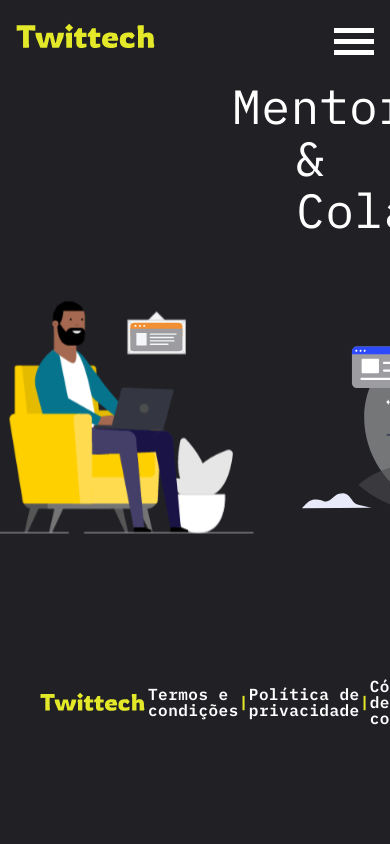
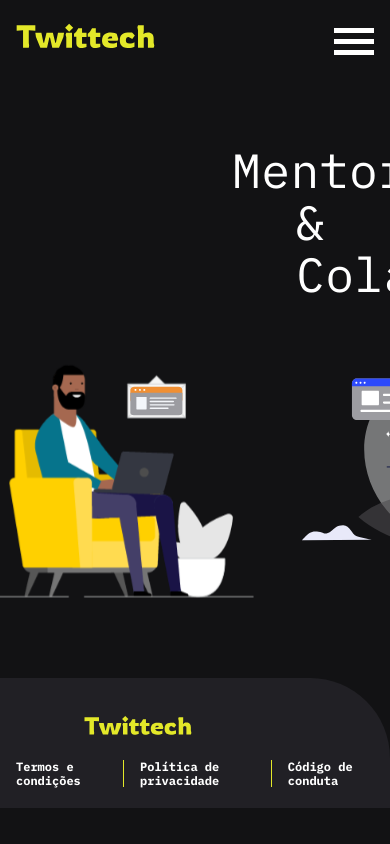
Before and after one commit to alinecbsr/twittech-front, a React (Create React App) app: page / in a window 390 px wide. Shown: the top 844 px of the page. Built offline with nearby package versions, Linux system fonts and the light colour scheme.

Commit message:
Responsive footer implemented

```diff
--- a/src/App.js
+++ b/src/App.js
@@ -2,7 +2,6 @@ import React from 'react';
 import Routes from './routes';
 import { Normalize } from 'styled-normalize';
 import GlobalStyles from './assets/styles/GlobalStayles';
-
 function App() {
   return (
     <>
--- a/src/assets/styles/GlobalStayles.js
+++ b/src/assets/styles/GlobalStayles.js
@@ -7,7 +7,8 @@ const GlobalStyles = createGlobalStyle`
   html, body, #root {
     width: 100%;
     margin: 0;
-    background: ${colors?.primaryDark};
+    padding: 0;
+    background: ${colors?.neutralDark};
     color: ${colors?.neutral};
     display: flex;
     flex-direction: column;
--- a/src/assets/styles/components/footer.js
+++ b/src/assets/styles/components/footer.js
@@ -1,43 +1,86 @@
 import styled from "styled-components/macro";
 import { colors } from "../colors";
-import { Content, Nav, LinkToGo, Btn } from "../typography";
 
-export const ContentFooter = styled(Content)`
-  background-color: ${colors?.primaryDark};
-  height: 7rem;
-  border-radius: 0 5rem 0 0;
-  margin-top: 7rem;
+export const Tag = styled.footer`
+  display: flex;
+  justify-content: space-between;
+  align-items: center;
+  width: 100%;
+  height: 26px;
+  padding: 32px;
+  margin-top: 32px;
+  background: ${colors.primaryDark};
+  border-top-right-radius: 80px;
+
+  @media (max-width: 600px) {
+    flex-direction: column;
+    height: 130px;
+    margin-top: 80px;
+    padding: 32px 0;
+  }
 `;
 
 export const Logo = styled.img`
-  width: 100%;
-  max-width: 6.75rem;
   height: auto;
+  max-width: 50%;
 `;
 
-export const List = styled(Nav)`
-  width: 100%;
-  max-width: 44rem;
+export const Details = styled.div`
+  display: flex;
+  align-items: center;
+  justify-content: space-around;
+
+  @media (max-width: 600px) {
+    flex-direction: column;
+    min-height: 60px;
+  }
 `;
 
-export const Item = styled(LinkToGo)`
-  padding: 0;
-  width: auto;
+export const Copyright = styled.p`
+  color: ${colors.neutralLight};
+
+  @media (max-width: 1024px) {
+    font-size: 12px;
+  }
 `;
 
-export const Pipe = styled(LinkToGo)`
-  width: auto;
+export const MenuList = styled.ul`
+  position: relative;
+  display: flex;
+  justify-content: center;
+  margin: 0;
   padding: 0;
-  font-weight: 700;
-  color: ${colors?.primary};
+  list-style-type: none;
+  font-size: 16px;
+
+  @media (max-width: 600px) {
+    font-size: 12px;
+  }
 `;
 
-export const BtnScroll = styled(Btn)`
-  align-items: center;
-  border-radius: 0.25rem;
-  background-color: ${colors?.primaryDarker};
-  width: 3.75rem;
-  height: 2.5rem;
-  margin: 0;
-  padding: 0;
+export const MenuItem = styled.li`
+  border-right: 1px solid ${colors.primary};
+  padding: 0 1rem;
+
+  :last-of-type {
+    border-right: none;
+    display: flex;
+  }
+
+  :last-of-type a {
+    padding-right: 8px;
+  }
 `;
+
+export const MenuItemLink = styled.a`
+  padding-right: 8px;
+  color: ${colors.neutral};
+  text-decoration: none;
+  font-weight: bold;
+  cursor: pointer;
+  transition: all 250ms linear 0s;
+
+  :hover {
+    color: ${colors.primaryLight};
+  }
+`;
--- a/src/assets/styles/components/header.js
+++ b/src/assets/styles/components/header.js
@@ -27,7 +27,7 @@ export const HeaderStyle = styled.header`
   width: 100%;
   height: 116px;
   background-color: ${props =>
-    props.scroll > 0 ? '#2120257a' : colors.primaryDark};
+    props.scroll > 0 ? '#1212149a' : colors.neutralDark};
 
   @media (max-width: 507px) {
     height: 80px;
--- a/src/assets/styles/pages/Landing.js
+++ b/src/assets/styles/pages/Landing.js
@@ -4,7 +4,7 @@ import { Title } from '../typography';
 
 export const TitleHeader = styled(Title)`
   padding-left: 12rem;
-  margin-top: 5rem;
+  margin-top: 9rem;
 `;
 export const HeaderTitle = styled(Title)`
   padding-left: 16rem;
@@ -14,7 +14,7 @@ export const SideRight = styled.img`
   width: 100%;
   max-width: 32.75rem;
   height:auto;
-  margin: 4rem -4rem 0 3rem;
+  margin: 0 -4rem 0 3rem;
 `;
 
 export const SideLeft = styled.img`
--- a/src/components/Footer.js
+++ b/src/components/Footer.js
@@ -1,36 +1,36 @@
-import React from "react";
-import { FiArrowUp } from 'react-icons/fi';
-
-import { Context } from "../assets/styles/typography";
-import {
-  ContentFooter,
-  Logo,
-  List,
-  Item,
-  Pipe,
-  BtnScroll,
-} from "../assets/styles/components/footer";
-
+import React from 'react';
 import logo from "../assets/images/logo.svg";
 
-function Header() {
+import {
+  Tag,
+  Logo,
+  Details,
+  MenuList,
+  MenuItem,
+  MenuItemLink,
+} from '../assets/styles/components/footer';
+
+export default function Footer() {
   return (
-    <ContentFooter>
-      <Context>
-        <Logo src={logo} alt="Logo Twittech" />
-        <List>
-          <Item>Termos e condições</Item>
-          <Pipe>|</Pipe>
-          <Item>Política de privacidade</Item>
-          <Pipe>|</Pipe>
-          <Item>Código de conduta</Item>
-        </List>
-        <BtnScroll>
-        <FiArrowUp size={24} color="#E3E829" />
-        </BtnScroll>
-      </Context>
-    </ContentFooter>
+    <Tag>
+      <div className="do-logo">
+        <MenuItemLink href="#home">
+          <Logo src={logo} alt="Twittech Logo" />
+        </MenuItemLink>
+      </div>
+      <Details>
+        <MenuList>
+            <MenuItem>
+              <MenuItemLink>Termos e condições </MenuItemLink>
+            </MenuItem>
+            <MenuItem>
+              <MenuItemLink>Política de privacidade</MenuItemLink>
+            </MenuItem>
+            <MenuItem>
+              <MenuItemLink>Código de conduta</MenuItemLink>
+            </MenuItem>
+        </MenuList>
+      </Details>
+    </Tag>
   );
 }
-
-export default Header;
```
